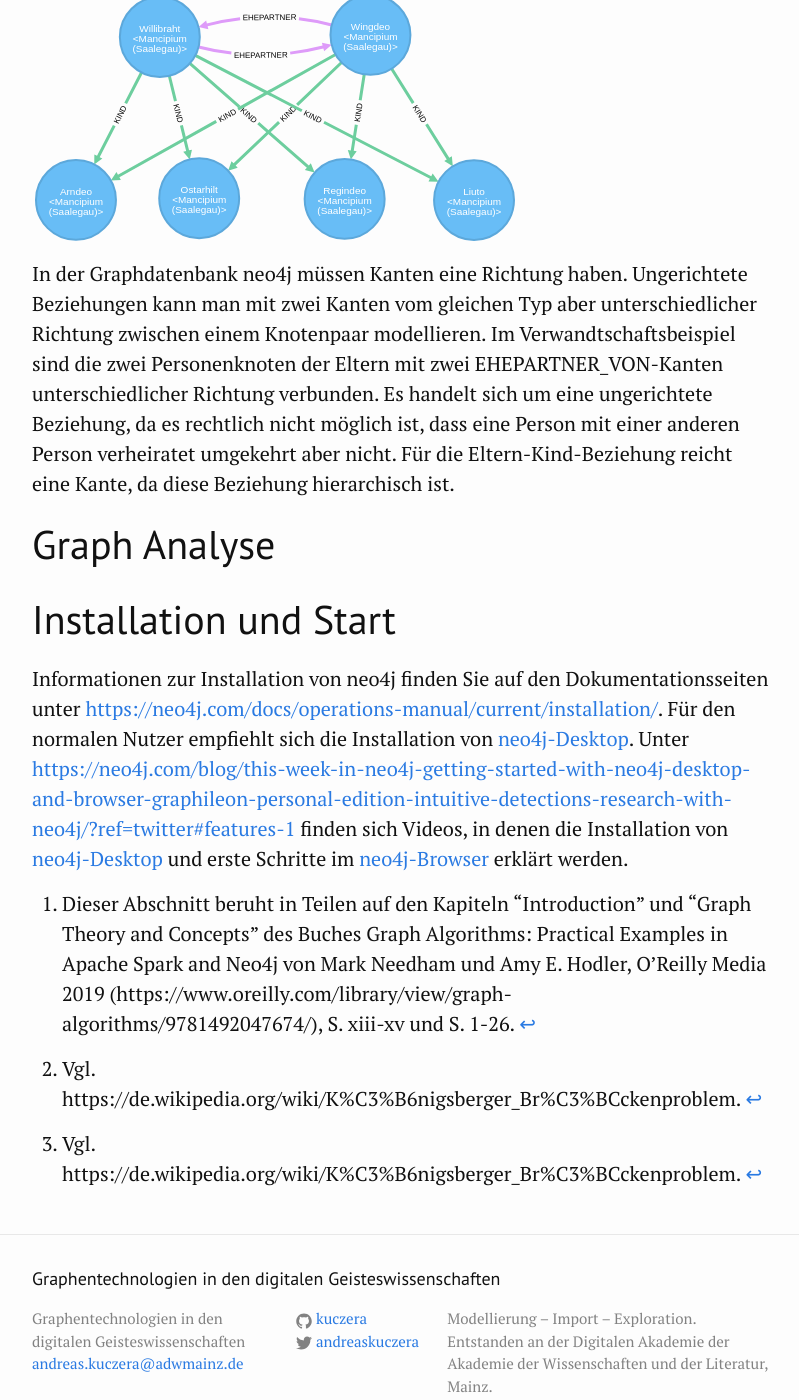
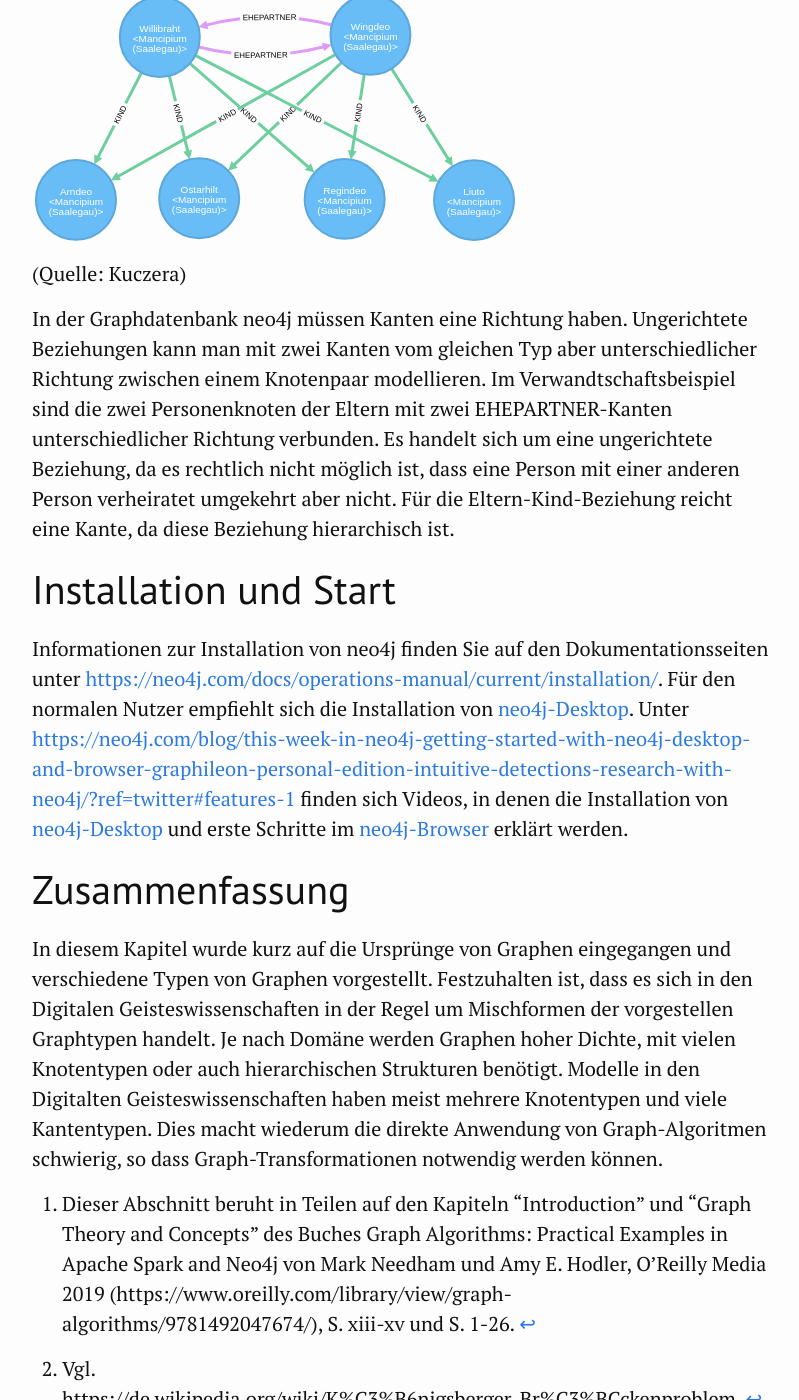
Before and after one commit to kuczera/Graphentechnologien, a Jekyll site: the page built from docs/05_Was ist eine Graphdatenbank.md, in a window 1280 px wide and 1400 px high, scrolled down 10704 px. Shown: the whole window, without its empty margins (238-1037 px from the left). Built offline with Jekyll 4.4.1, drawn with Linux system fonts in a browser that asks for light colours; some of the changed text lies outside the part shown.

Commit message:
Zusammenfassung ergänzt

```diff
--- a/docs/05_Was ist eine Graphdatenbank.md
+++ b/docs/05_Was ist eine Graphdatenbank.md
@@ -128,7 +128,7 @@ In einem ungerichteten Graphen geht eine Beziehungen immer in beide Richtungen (
 
 ![Gerichtete und ungerichtete Graphen](Bilder/Graph-Algorithms/21-2-7-UnDirected.png)
 
-Quelle: [https://www.oreilly.com/library/view/graph-algorithms/9781492047674/](Needham/Hodler 2019), S. 21, Bild 2-7.
+(Quelle: [https://www.oreilly.com/library/view/graph-algorithms/9781492047674/](Needham/Hodler 2019), S. 21, Bild 2-7)
 
 Erweitern wir das Beispiel für die rechte Abbildung, so das die Freundschafts-Kanten gerichtet sind, so wird es einerseite möglich, zu zeigen, dass Person D für Person A freundschaftliche Gefühle hegt, die A aber nicht erwidert. Nehmen wir noch eine Wichtung der Freundschafskanten hinzu, könnte man modellieren, dass die freundschaftlichen Gefühle von Person C gegenüber A mit 0,8 gewichtet sind, umgekehrt die Zuneigung von Person A zu Person C aber nur mit 0,3 gewichtet sind.
 
@@ -136,14 +136,17 @@ Auch bei der Modellierung von Verwandtschaft kommen gerichtete und ungerichtete
 
 ![Verwandtschaft im Graphen mit gerichteten und ungerichteten Kanten](Bilder/NomenEtGensBeispiel1.svg)
 
-In der Graphdatenbank neo4j müssen Kanten eine Richtung haben. Ungerichtete Beziehungen kann man mit zwei Kanten vom gleichen Typ aber unterschiedlicher Richtung zwischen einem Knotenpaar modellieren. Im Verwandtschaftsbeispiel sind die zwei Personenknoten der Eltern mit zwei EHEPARTNER_VON-Kanten unterschiedlicher Richtung verbunden. Es handelt sich um eine ungerichtete Beziehung, da es rechtlich nicht möglich ist, dass eine Person mit einer anderen Person verheiratet umgekehrt aber nicht. Für die Eltern-Kind-Beziehung reicht eine Kante, da diese Beziehung hierarchisch ist.
+(Quelle: Kuczera)
 
-# Graph Analyse
-
+In der Graphdatenbank neo4j müssen Kanten eine Richtung haben. Ungerichtete Beziehungen kann man mit zwei Kanten vom gleichen Typ aber unterschiedlicher Richtung zwischen einem Knotenpaar modellieren. Im Verwandtschaftsbeispiel sind die zwei Personenknoten der Eltern mit zwei EHEPARTNER-Kanten unterschiedlicher Richtung verbunden. Es handelt sich um eine ungerichtete Beziehung, da es rechtlich nicht möglich ist, dass eine Person mit einer anderen Person verheiratet umgekehrt aber nicht. Für die Eltern-Kind-Beziehung reicht eine Kante, da diese Beziehung hierarchisch ist.
 
 # Installation und Start
 
 Informationen zur Installation von neo4j finden Sie auf den Dokumentationsseiten unter [https://neo4j.com/docs/operations-manual/current/installation/](https://neo4j.com/docs/operations-manual/current/installation/). Für den normalen Nutzer empfiehlt sich die Installation von [neo4j-Desktop](https://neo4j.com/download/). Unter [https://neo4j.com/blog/this-week-in-neo4j-getting-started-with-neo4j-desktop-and-browser-graphileon-personal-edition-intuitive-detections-research-with-neo4j/?ref=twitter#features-1](https://neo4j.com/blog/this-week-in-neo4j-getting-started-with-neo4j-desktop-and-browser-graphileon-personal-edition-intuitive-detections-research-with-neo4j/?ref=twitter#features-1) finden sich Videos, in denen die Installation von [neo4j-Desktop](https://www.youtube.com/watch?v=8yWhuUnPapw) und erste Schritte im [neo4j-Browser](https://www.youtube.com/watch?v=rQTximyaETA) erklärt werden.
+
+# Zusammenfassung
+
+In diesem Kapitel wurde kurz auf die Ursprünge von Graphen eingegangen und verschiedene Typen von Graphen vorgestellt. Festzuhalten ist, dass es sich in den Digitalen Geisteswissenschaften in der Regel um Mischformen der vorgestellen Graphtypen handelt. Je nach Domäne werden Graphen hoher Dichte, mit vielen Knotentypen oder auch hierarchischen Strukturen benötigt. Modelle in den Digitalten Geisteswissenschaften haben meist mehrere Knotentypen und viele Kantentypen. Dies macht wiederum die direkte Anwendung von Graph-Algoritmen schwierig, so dass Graph-Transformationen notwendig werden können.
 
 [^b72e]: Dieser Abschnitt beruht in Teilen auf den Kapiteln "Introduction" und "Graph Theory and Concepts" des Buches Graph Algorithms: Practical Examples in Apache Spark and Neo4j von Mark Needham und Amy E. Hodler, O'Reilly Media 2019 (https://www.oreilly.com/library/view/graph-algorithms/9781492047674/), S. xiii-xv und S. 1-26.
 
```
